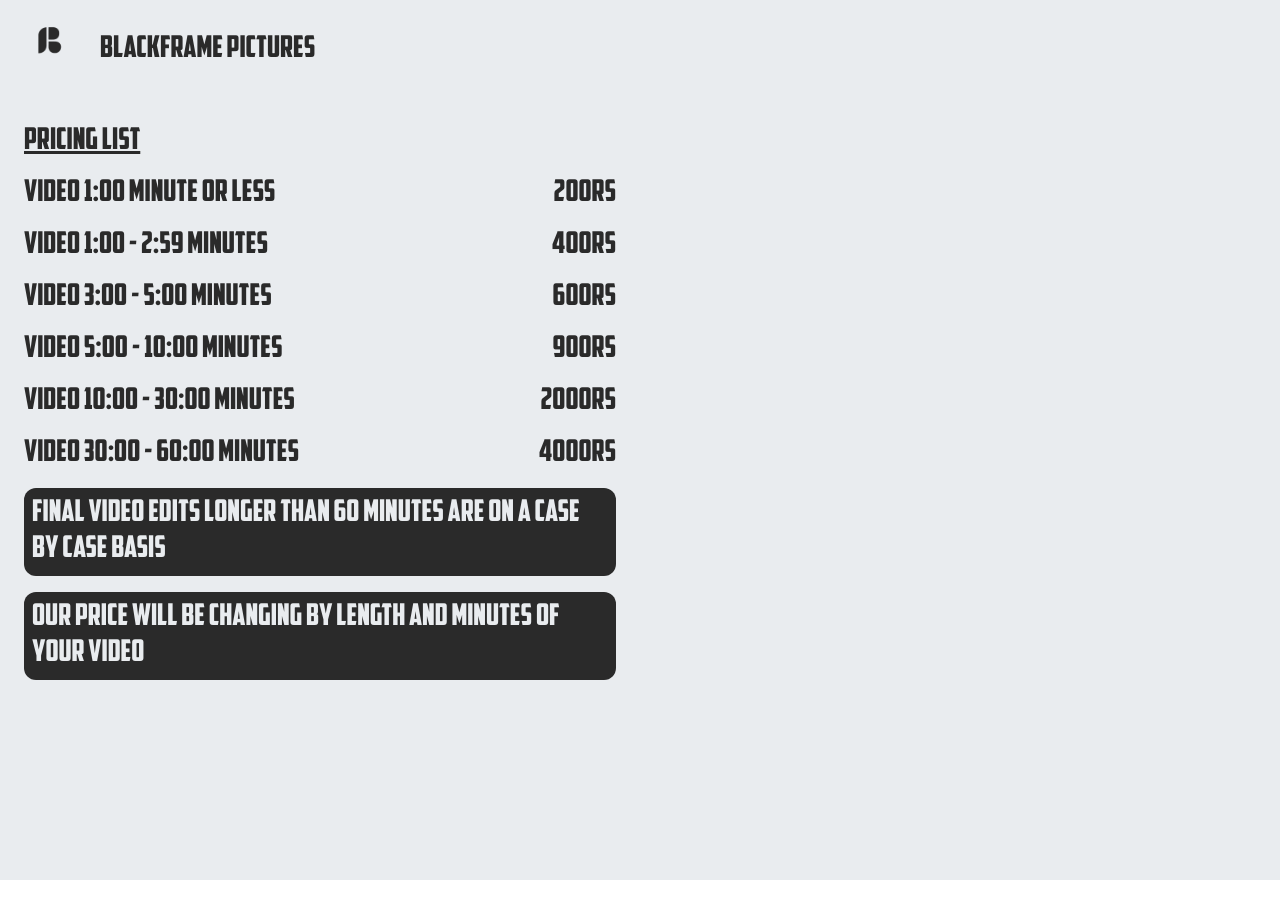
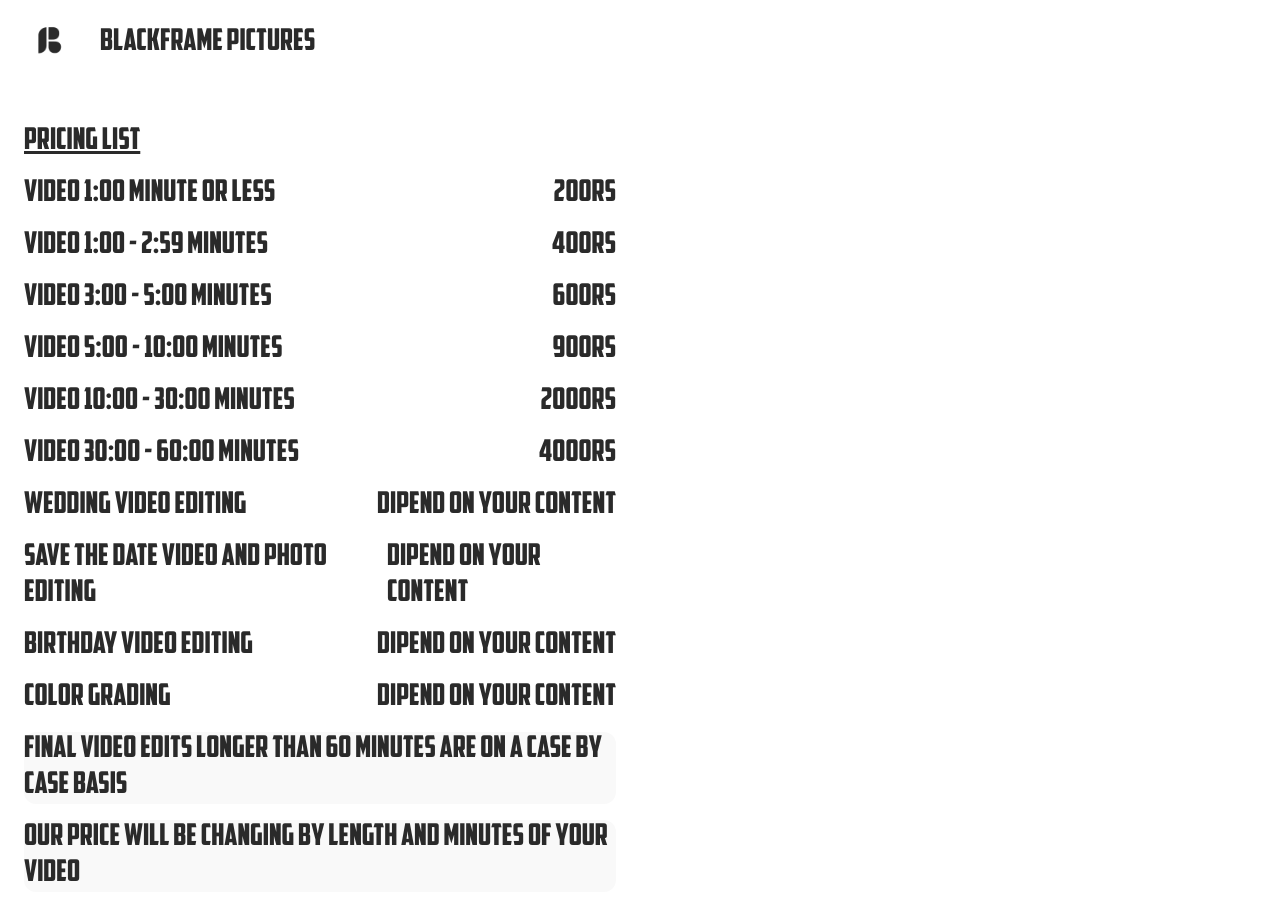
Before and after one commit to Vishnu648/blackFrame-Multi-page, a Next.js app: page /pricing in a window 1280 px wide. Before the commit the page ends 880 px from the top, so only its background shows below. Built offline with nearby package versions, Linux system fonts and the light colour scheme.

Commit message:
price updated

```diff
--- a/app/fonts.css
+++ b/app/fonts.css
@@ -2,3 +2,8 @@
     font-family: 'MyCustomFont';
     src: url('/AmericanCaptain.otf') format('opentype');
   }
+
+  @font-face {
+    font-family: 'SfMedium';
+    src: url('/SfProTextMedium.otf') format('opentype');
+  }
--- a/app/pricing/page.tsx
+++ b/app/pricing/page.tsx
@@ -1,12 +1,12 @@
 import React from "react";
-import Link from "next/link"
+import Link from "next/link";
 
 export default function page() {
   return (
-    <div className="flex flex-col text-[#2a2a2a] h-[110vh] bg-[#e9ecef] w-full">
+    <div className="flex flex-col text-[#2a2a2a] h-[110vh] bg-[white] w-full">
       <div className="w-full md:w-[50vw]">
-      <div className="flex items-center ">
-      <Link className="hover:text-gray-500" href='/'>
+        <div className="flex  ">
+          <Link className="hover:text-gray-500" href="/">
             <img
               src="/onlyLogo.png"
               alt="Logo"
@@ -15,12 +15,15 @@
             />
           </Link>
 
-      <h1 style={{ fontFamily: "myCustomFont" }} className="text-3xl">
+          <h1 style={{ fontFamily: "myCustomFont" }} className="text-3xl pt-[25px]">
             BLACKFRAME PICTURES
           </h1>
         </div>
 
-      <div className="flex flex-col gap-4 text-2xl md:text-3xl p-6" style={{fontFamily:'myCustomFont'}}>
+        <div
+          className="flex flex-col gap-4 text-2xl md:text-3xl p-6"
+          style={{ fontFamily: "myCustomFont" }}
+        >
           <h2 className="underline">PRICING LIST</h2>
           <div className="flex justify-between ">
             <h2>VIDEO 1:00 MINUTE OR LESS</h2>
@@ -46,19 +49,32 @@
             <h2>VIDEO 30:00 - 60:00 MINUTES</h2>
             <h2>4000RS</h2>
           </div>
+          <div className="flex justify-between ">
+            <h2>WEDDING VIDEO EDITING</h2>
+            <h2>Dipend on your content</h2>
+          </div>
+          <div className="flex justify-between ">
+            <h2>SAVE THE DATE VIDEO AND PHOTO EDITING</h2>
+            <h2>Dipend on your content</h2>
+          </div>
+          <div className="flex justify-between ">
+            <h2>BIRTHDAY VIDEO EDITING</h2>
+            <h2>Dipend on your content</h2>
+          </div>
 
-        <div className="p-2 rounded-xl bg-[#2a2a2a] text-[#e9ecef]">
+          <div className="flex justify-between ">
+            <h2>COLOR GRADING</h2>
+            <h2>Dipend on your content</h2>
+          </div>
+
+          <div className=" rounded-xl bg-[#f9f9f9] text-[#2a2a2a]">
             FINAL VIDEO EDITS LONGER THAN 60 MINUTES ARE ON A CASE BY CASE BASIS
           </div>
 
-        <div className="p-2 rounded-xl bg-[#2a2a2a] text-[#e9ecef]">
+          <div className=" rounded-xl bg-[#f9f9f9] text-[#2a2a2a]">
             OUR PRICE WILL BE CHANGING BY LENGTH AND MINUTES OF YOUR VIDEO
           </div>
-
         </div>
-
-
-
       </div>
     </div>
   );
```
Also changed, not shown: 2 other files (tests, documents, lock files or other folders). Lines whose indentation alone changed are shown as unchanged.
